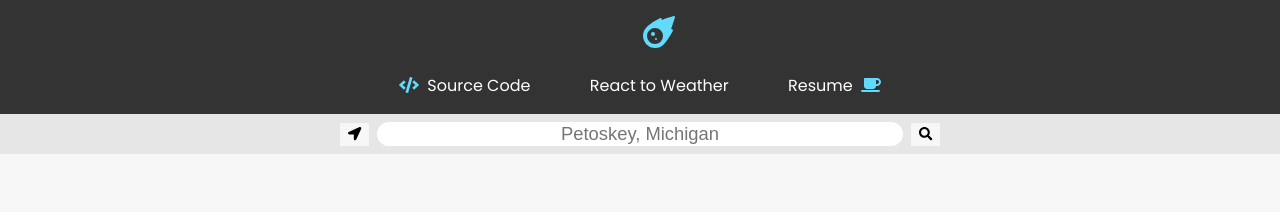
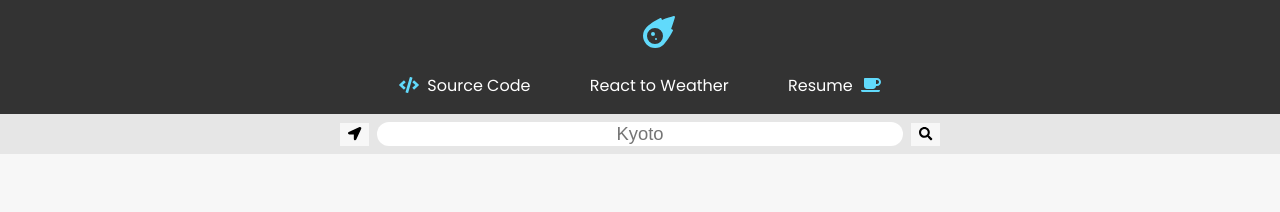
Before and after one commit to gerrgg/mount-weather, a React (Create React App) app: page / in a window 1280 px wide. Shown: the top 212 px of the page. Built offline with nearby package versions, Linux system fonts and the light colour scheme; no server answers.

Commit message:
get forecast data - reform fetch

```diff
--- a/src/App.js
+++ b/src/App.js
@@ -7,7 +7,7 @@ function App() {
   return (
     <div className="App">
       <Header />
-      <Weather apiKey={process.env.REACT_APP_OWM_KEY} />
+      <Weather apiKey={process.env.REACT_APP_OWM_KEY} query="Kyoto" />
     </div>
   );
 }
--- a/src/components/Form.js
+++ b/src/components/Form.js
@@ -27,7 +27,7 @@ class Form extends Component {
           id="search-bar"
           type="text"
           name="query"
-          placeholder="Petoskey, Michigan"
+          placeholder={this.props.query}
           onChange={this.handleChange}
         />
         <button>
--- a/src/components/Weather.js
+++ b/src/components/Weather.js
@@ -6,11 +6,10 @@ import WeatherMap from "./WeatherMap";
 
 class Weather extends Component {
   constructor(props) {
-    super();
+    super(props);
     this.state = {
       hasData: false,
       perferredUnit: "Fahrenheit",
-      query: "typing", // we need to pass query to the form as a prop
     };
 
     this.handleSubmit = this.handleSubmit.bind(this);
@@ -21,31 +20,56 @@ class Weather extends Component {
   }
 
   handleSubmit(event) {
+    /**
+     * Change query on form submit
+     */
     event.preventDefault();
     let query = event.target[1].value;
-    if (query) this.getTheWeather(query);
+    if (query.length) this.getTheWeather(query);
   }
 
-  async getTheWeather(query = "Petoskey, MI, US") {
+  async getCurrentWeather(query) {
+    /**
+     * Get current weather data from OWM
+     */
     const response = await fetch(
       `https://api.openweathermap.org/data/2.5/weather?q=${query}&appid=${this.props.apiKey}`,
       { mode: "cors" }
     );
 
-    const weatherData = await response.json();
+    return await response.json();
+  }
 
-    if (weatherData.cod !== "404") {
-      this.setState({ weather: weatherData, hasData: true });
-    }
+  async getFiveDayForecast(query) {
+    /**
+     * Get five day forcast weather data from OWM
+     */
+    const response = await fetch(
+      `https://api.openweathermap.org/data/2.5/forecast?q=${query}&appid=${this.props.apiKey}`,
+      { mode: "cors" }
+    );
+
+    return await response.json();
+  }
+
+  async getTheWeather(query = this.props.query) {
+    let weatherData = await this.getCurrentWeather(query);
+    let forecast = await this.getFiveDayForecast(query);
+
+    this.setState({
+      weather: weatherData,
+      forecast: forecast,
+      hasData: true,
+    });
   }
 
   render() {
-    console.log(this.state.weather);
+    console.log(this.state);
 
     return (
       <div id="weather">
         <div id="search-location">
-          <Form handleSubmit={this.handleSubmit} />
+          <Form handleSubmit={this.handleSubmit} query={this.props.query} />
         </div>
         {this.state.hasData ? (
           <div>
```
